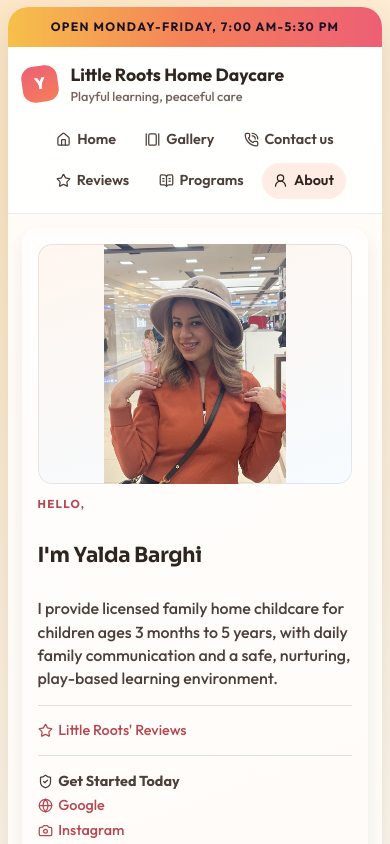
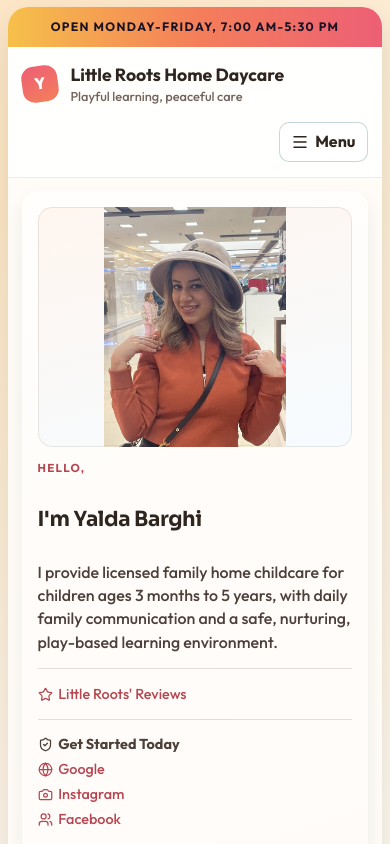
Before and after one commit to hassanteymoori/daycare-frontend, a React (Vite) app: page /about in a window 390 px wide. Shown: the top 844 px of the page. Built offline with nearby package versions, Linux system fonts and the light colour scheme.

Commit message:
- added description for the inquery - added burger menu

```diff
--- a/index.html
+++ b/index.html
@@ -11,6 +11,7 @@
       <input type="text" name="parentName" />
       <input type="text" name="childAge" />
       <input type="tel" name="phoneNumber" />
+      <textarea name="inquiryMessage"></textarea>
       <input type="text" name="bot-field" />
     </form>
 
--- a/src/App.css
+++ b/src/App.css
@@ -66,6 +66,24 @@
   flex-wrap: wrap;
   justify-content: center;
   gap: 0.4rem;
+}
+
+.menu-toggle {
+  display: none;
+  border: 1px solid rgba(30, 102, 95, 0.25);
+  border-radius: 10px;
+  background: #fff;
+  color: var(--ink-strong);
+  font: inherit;
+  font-weight: 700;
+  padding: 0.48rem 0.7rem;
+  align-items: center;
+  gap: 0.4rem;
+  cursor: pointer;
+}
+
+.menu-toggle:hover {
+  background: rgba(246, 192, 74, 0.12);
 }
 
 .menu-link {
@@ -430,14 +448,21 @@
   font-weight: 700;
 }
 
-.contact-card input {
+.contact-card input,
+.contact-card textarea {
   border-radius: 10px;
   border: 1px solid rgba(38, 49, 79, 0.2);
   padding: 0.62rem 0.75rem;
   font: inherit;
 }
 
-.contact-card input:focus-visible {
+.contact-card textarea {
+  resize: vertical;
+  min-height: 120px;
+}
+
+.contact-card input:focus-visible,
+.contact-card textarea:focus-visible {
   outline: 2px solid rgba(237, 95, 117, 0.4);
   outline-offset: 1px;
 }
@@ -476,13 +501,42 @@
 }
 
 @media (max-width: 980px) {
-  .main-header,
   .hero-grid,
   .about-layout,
   .contact-layout {
     grid-template-columns: 1fr;
     flex-direction: column;
     align-items: flex-start;
+  }
+
+  .main-header {
+    align-items: center;
+    flex-wrap: wrap;
+  }
+
+  .menu-toggle {
+    display: inline-flex;
+    margin-left: auto;
+  }
+
+  .main-nav {
+    display: none;
+    width: 100%;
+    flex-direction: column;
+    align-items: stretch;
+    gap: 0.35rem;
+    margin-top: 0.2rem;
+  }
+
+  .main-nav.main-nav-open {
+    display: flex;
+  }
+
+  .menu-link {
+    width: 100%;
+    justify-content: flex-start;
+    border-radius: 12px;
+    padding: 0.6rem 0.72rem;
   }
 
   .content-shell {
--- a/src/components/SiteLayout.tsx
+++ b/src/components/SiteLayout.tsx
@@ -1,3 +1,4 @@
+import { useState } from 'react'
 import { NavLink, Outlet } from 'react-router-dom'
 import {
   BookOpenText,
@@ -7,11 +8,13 @@ import {
   Globe,
   House,
   Mail,
+  Menu,
   MapPin,
   Phone,
   PhoneCall,
   ShieldCheck,
   Star,
+  X,
   Users,
   UserRound,
 } from 'lucide-react'
@@ -35,12 +38,14 @@ const socialIcons: Record<string, LucideIcon> = {
 }
 
 export function SiteLayout() {
+  const [isMenuOpen, setIsMenuOpen] = useState(false)
+
   return (
     <div className="site-shell">
       <div className="top-note">{siteContent.topNote}</div>
 
       <header className="main-header">
-        <NavLink to="/" className="brand" end>
+        <NavLink to="/" className="brand" end onClick={() => setIsMenuOpen(false)}>
           <span className="brand-mark">{siteContent.brand.mark}</span>
           <span>
             <strong>{siteContent.brand.name}</strong>
@@ -48,7 +53,23 @@ export function SiteLayout() {
           </span>
         </NavLink>
 
-        <nav className="main-nav" aria-label="Primary navigation">
+        <button
+          type="button"
+          className="menu-toggle"
+          onClick={() => setIsMenuOpen((prev) => !prev)}
+          aria-expanded={isMenuOpen}
+          aria-controls="primary-nav"
+          aria-label={isMenuOpen ? 'Close navigation menu' : 'Open navigation menu'}
+        >
+          {isMenuOpen ? <X size={18} aria-hidden="true" /> : <Menu size={18} aria-hidden="true" />}
+          Menu
+        </button>
+
+        <nav
+          id="primary-nav"
+          className={isMenuOpen ? 'main-nav main-nav-open' : 'main-nav'}
+          aria-label="Primary navigation"
+        >
           {siteContent.menu.map((item) => {
             const MenuIcon = menuIcons[item.iconKey] ?? House
             return (
@@ -56,6 +77,7 @@ export function SiteLayout() {
                 key={item.to}
                 to={item.to}
                 end={item.end}
+                onClick={() => setIsMenuOpen(false)}
                 className={({ isActive }) =>
                   isActive ? 'menu-link menu-link-active' : 'menu-link'
                 }
--- a/src/data/content.ts
+++ b/src/data/content.ts
@@ -223,6 +223,9 @@ export const contactPageContent = {
   childAgePlaceholder: 'Example: 2 years old',
   phoneLabel: 'Phone Number',
   phonePlaceholder: '(555) 123-4567',
+  inquiryLabel: 'Inquiry Details',
+  inquiryPlaceholder:
+    'Tell us about your childcare needs, preferred start date, and any important details we should know.',
   submitLabel: 'Send Inquiry',
   contactLine:
     'Call (425) 429-8058, email barghiyalda@gmail.com, or visit 8627 185th St Ct E, Puyallup, WA 98375',
--- a/src/pages/ContactPage.tsx
+++ b/src/pages/ContactPage.tsx
@@ -1,4 +1,4 @@
-import { Baby, Mail, Phone, Send, UserRound } from 'lucide-react'
+import { Baby, Mail, MessageSquareText, Phone, Send, UserRound } from 'lucide-react'
 import { contactPageContent } from '../data/content'
 
 export function ContactPage() {
@@ -35,6 +35,15 @@ export function ContactPage() {
         <label htmlFor="phone-number" className="meta-line"><Phone size={14} aria-hidden="true" />{contactPageContent.phoneLabel}</label>
         <input id="phone-number" name="phoneNumber" type="tel" placeholder={contactPageContent.phonePlaceholder} required />
 
+        <label htmlFor="inquiry-message" className="meta-line"><MessageSquareText size={14} aria-hidden="true" />{contactPageContent.inquiryLabel}</label>
+        <textarea
+          id="inquiry-message"
+          name="inquiryMessage"
+          placeholder={contactPageContent.inquiryPlaceholder}
+          rows={5}
+          required
+        />
+
         <button type="submit" className="btn btn-solid">
           <Send size={16} aria-hidden="true" />
           {contactPageContent.submitLabel}
```
